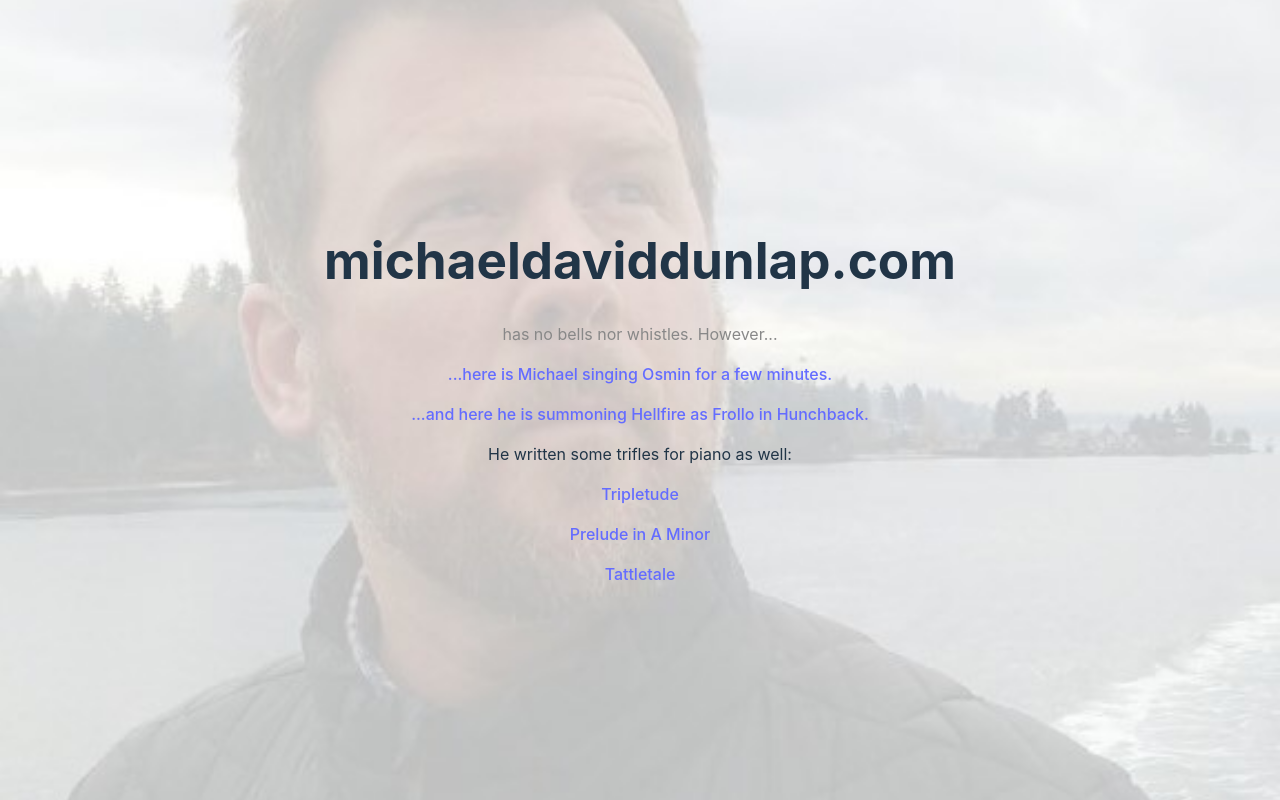
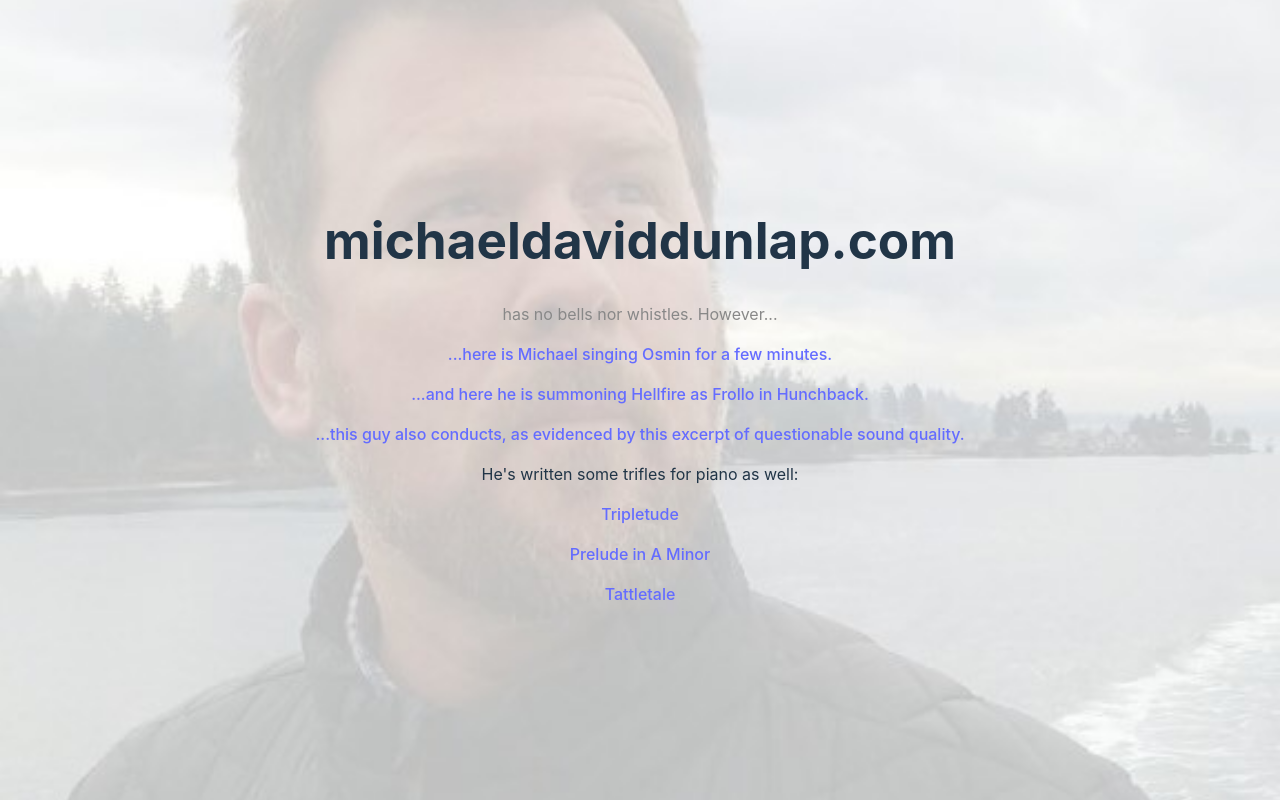
Before and after one commit to sagaquisces/michaeldaviddunlap, a React (Vite) app: page / in a window 1280 px wide. Built offline with nearby package versions, Linux system fonts and the light colour scheme.

Commit message:
add line about conducting

```diff
--- a/src/App.jsx
+++ b/src/App.jsx
@@ -16,7 +16,10 @@ function App() {
         <a href='https://www.facebook.com/share/v/14kjCHzgMH/'>...and here he is summoning Hellfire as Frollo in Hunchback.</a>
       </p>
       <p>
-        He written some trifles for piano as well:
+        <a href='https://youtu.be/RoWGImbkFr8?si=ObmoEdz_MMgU9t19'>...this guy also conducts, as evidenced by this excerpt of questionable sound quality.</a>
+      </p>
+      <p>
+        He's written some trifles for piano as well:
       </p>
       <p>
         <a href="https://www.youtube.com/watch?v=3nQ6FuX-xME">Tripletude</a>
```
Also changed, not shown: 2 other files (tests, documents, lock files or other folders).
